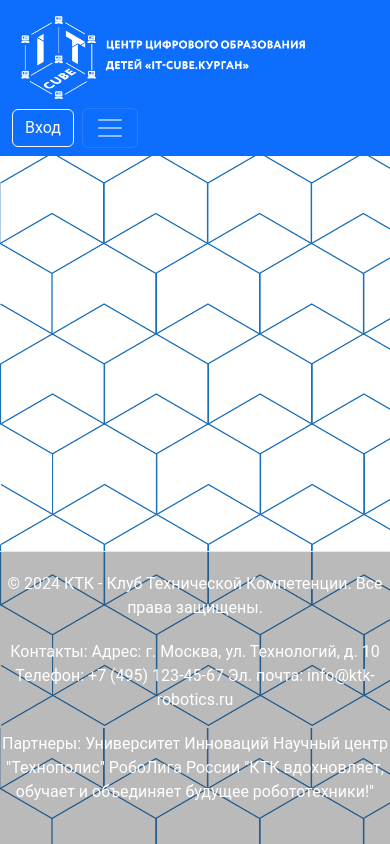
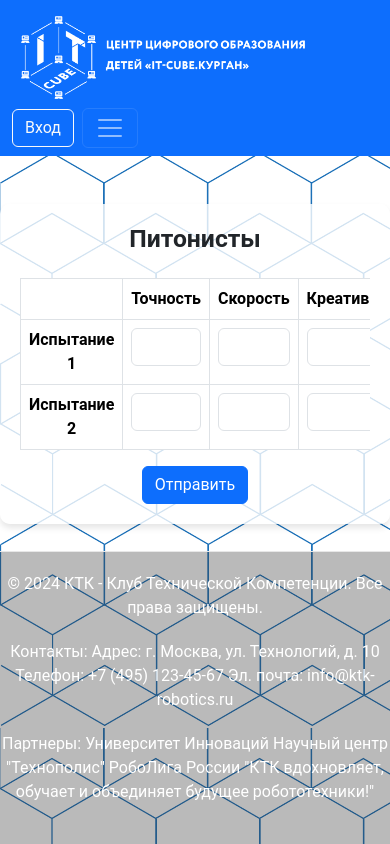
Before and after one commit to KREISHY/web-robotics, a React (Create React App) app in the folder frontend/: page /table-teams in a window 390 px wide. Built offline with nearby package versions, Linux system fonts and the light colour scheme; a web font is replaced by a local one.

Commit message:
Add TableTests.jsx

```diff
--- a/frontend/src/App.jsx
+++ b/frontend/src/App.jsx
@@ -6,6 +6,7 @@ import Home from './Pages/Home';
 import LoginPage from './Pages/Profile';
 import Footer from './Footer';
 import NavbarMain from "./Pages/Components/NavbarMain";
+import TableTests from "./Pages/TableTests";
 
 
 function App() {
@@ -19,6 +20,7 @@ function App() {
                         <Route path="/" element={<Home />} />
                         {/* Добавлен маршрут для страницы логина */}
                         <Route path="/login" element={<LoginPage />} />
+                        <Route path="/table-teams" element={<TableTests nameTeam={'Питонисты'} />} />
                     </Routes>
                 </BrowserRouter>
             </div>
--- a/frontend/src/Pages/Components/AxiosConfig.js
+++ b/frontend/src/Pages/Components/AxiosConfig.js
@@ -1,6 +1,6 @@
 import axios from "axios";
 
-const BASE_URL = "http://127.0.0.1:8000/api/";
+const BASE_URL = 'http://127.0.0.1:8000/api/';
 const getCSRFToken = () => {
     const cookieValue = document.cookie
       .split('; ')
--- /dev/null
+++ b/frontend/src/Pages/TableTests.jsx
@@ -0,0 +1,97 @@
+import React, { useState } from "react";
+import 'bootstrap/dist/css/bootstrap.min.css';
+import axiosConfig from "./Components/AxiosConfig";
+
+function TableTests({ nameTeam }) {
+  const [test, setTest] = useState(2);
+  const [rows, setRows] = useState(
+    Array.from({ length: test }, () => ({
+      accuracy: '',
+      speed: '',
+      creativity: '',
+    }))
+  );
+
+  const checkNum = (value) => {
+    return value.replace(/[^0-9]/g, '');
+  };
+
+  const handleInputChange = (index, field, value) => {
+    const newRows = [...rows];
+    newRows[index][field] = checkNum(value);
+    setRows(newRows);
+  };
+
+  const handleSubmit = async (e) => {
+    e.preventDefault();
+    try {
+      const response = await axiosConfig.post("/api/submit-data/", {
+        teamName: nameTeam,
+        tests: rows,
+      });
+      if (response.status === 200) {
+        console.log('Данные успешно отправлены');
+      } else {
+        console.error('Ошибка при отправке данных');
+      }
+    } catch (error) {
+      console.error('Ошибка при отправке данных: ', error);
+    }
+  };
+
+  return (
+    <div className="container mt-5">
+      <h2 className="text-center mb-4" style={{ fontWeight: 'bold' }}>{nameTeam}</h2>
+      <div className="table-responsive">
+        <form onSubmit={handleSubmit}>
+          <table className="table table-bordered table-hover">
+            <thead className="thead-light">
+              <tr>
+                <th></th>
+                <th style={{ fontWeight: 'bold', textAlign: 'center' }}>Точность</th>
+                <th style={{ fontWeight: 'bold', textAlign: 'center' }}>Скорость</th>
+                <th style={{ fontWeight: 'bold', textAlign: 'center' }}>Креативность</th>
+              </tr>
+            </thead>
+            <tbody>
+              {Array.from({ length: test }).map((_, i) => (
+                <tr key={i}>
+                  <td style={{ fontWeight: 'bold', textAlign: 'center' }}>Испытание {i + 1}</td>
+                  <td style={{ textAlign: 'center' }}>
+                    <input
+                      type="text"
+                      className="form-control"
+                      value={rows[i].accuracy}
+                      onChange={(e) => handleInputChange(i, 'accuracy', e.target.value)}
+                    />
+                  </td>
+                  <td style={{ textAlign: 'center' }}>
+                    <input
+                      type="text"
+                      className="form-control"
+                      value={rows[i].speed}
+                      onChange={(e) => handleInputChange(i, 'speed', e.target.value)}
+                    />
+                  </td>
+                  <td style={{ textAlign: 'center' }}>
+                    <input
+                      type="text"
+                      className="form-control"
+                      value={rows[i].creativity}
+                      onChange={(e) => handleInputChange(i, 'creativity', e.target.value)}
+                    />
+                  </td>
+                </tr>
+              ))}
+            </tbody>
+          </table>
+          <div className="text-center mt-3">
+            <button type="submit" className="btn btn-primary">Отправить</button>
+          </div>
+        </form>
+      </div>
+    </div>
+  );
+}
+
+export default TableTests;
```
Also changed, not shown: 1 other file (tests, documents, lock files or other folders).
